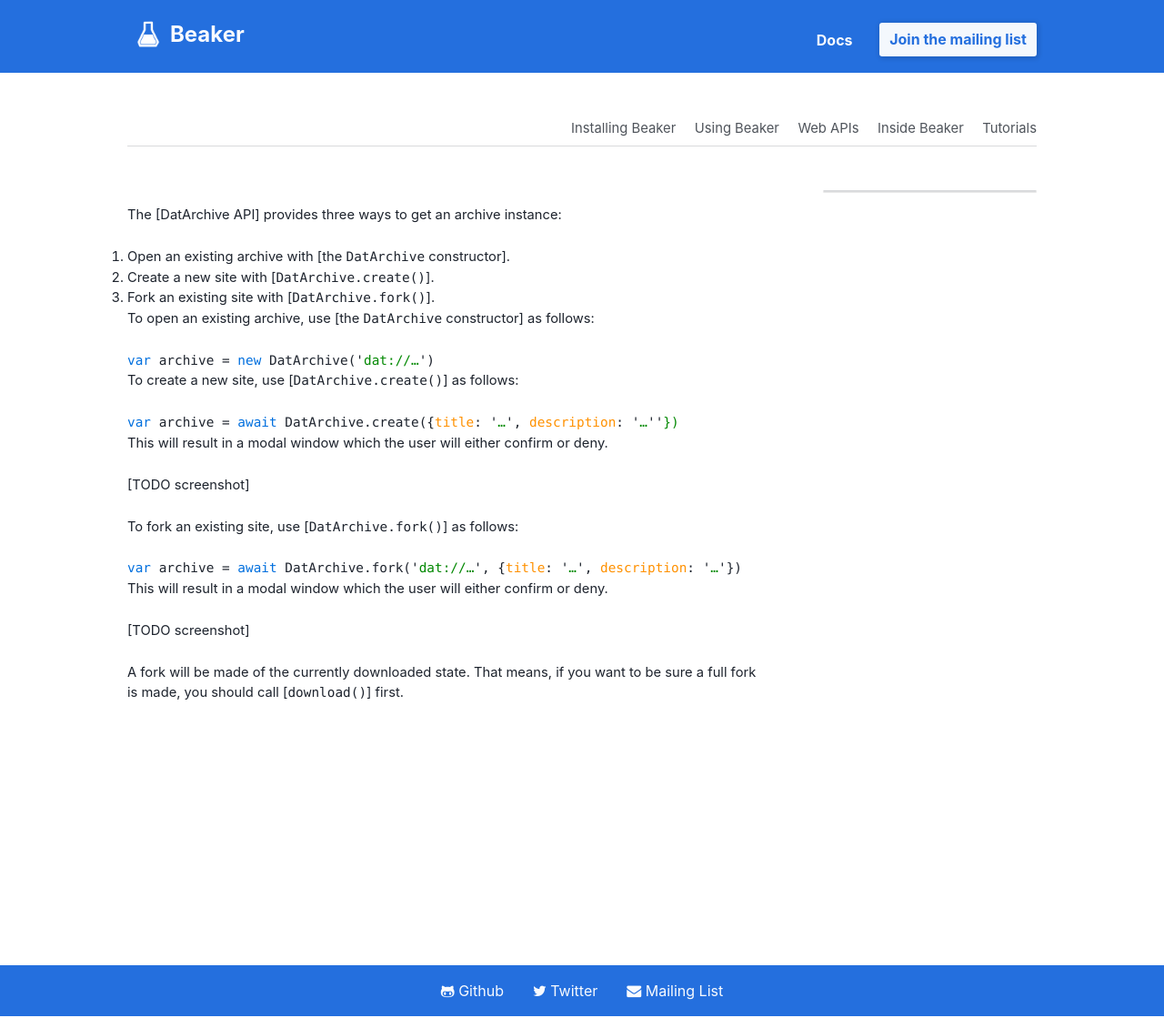
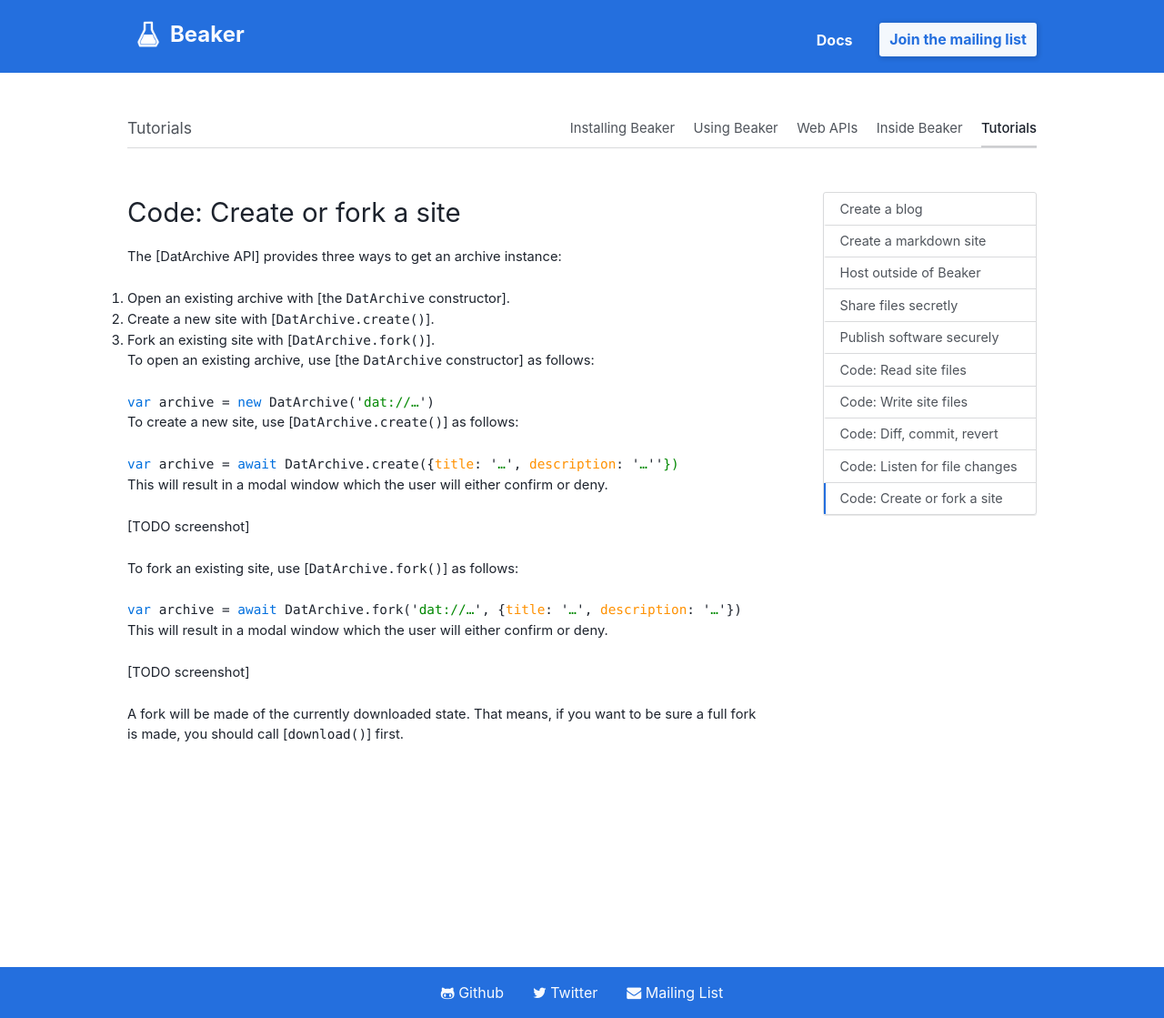
Before and after one commit to beakerbrowser/beakerbrowser.com, a Jekyll site: the page built from _docs/tutorials/create-or-fork-a-site.md, in a window 1280 px wide. Shown: the whole page at 91% size. Built offline with Jekyll 4.4.1, drawn with Linux system fonts in a browser that asks for light colours.

Commit message:
Fix tutorial titles

```diff
--- a/_docs/tutorials/create-or-fork-a-site.md
+++ b/_docs/tutorials/create-or-fork-a-site.md
@@ -1,5 +1,5 @@
 ---
-title: Code: Create or fork a site
+title: 'Code: Create or fork a site'
 section: tutorials
 sectionTitle: Tutorials
 order: 10
```
Also changed, not shown: _docs/tutorials/diff-commit-revert.md (+1 -1 lines), _docs/tutorials/listen-for-file-changes.md (+1 -1 lines), _docs/tutorials/read-site-files.md (+1 -1 lines), _docs/tutorials/write-site-files.md (+1 -1 lines).
